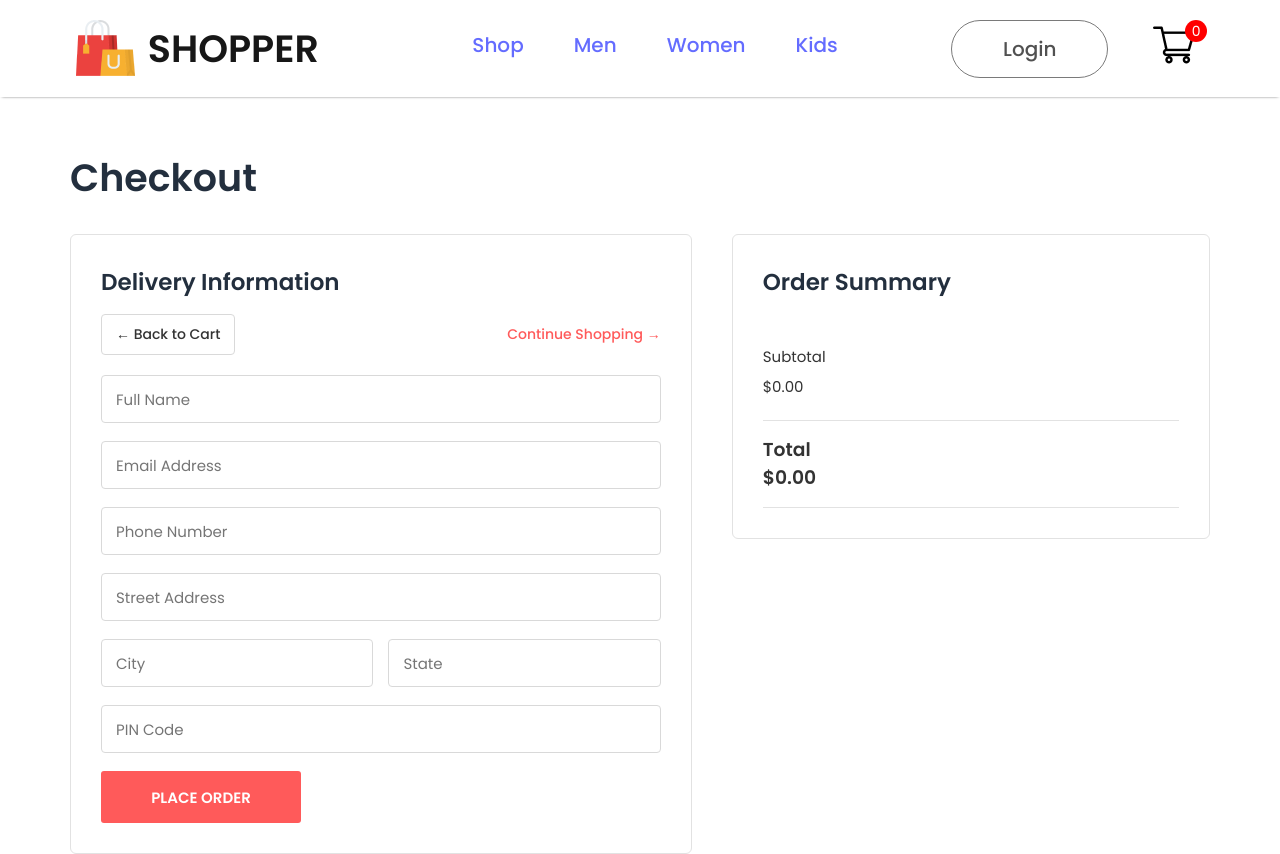
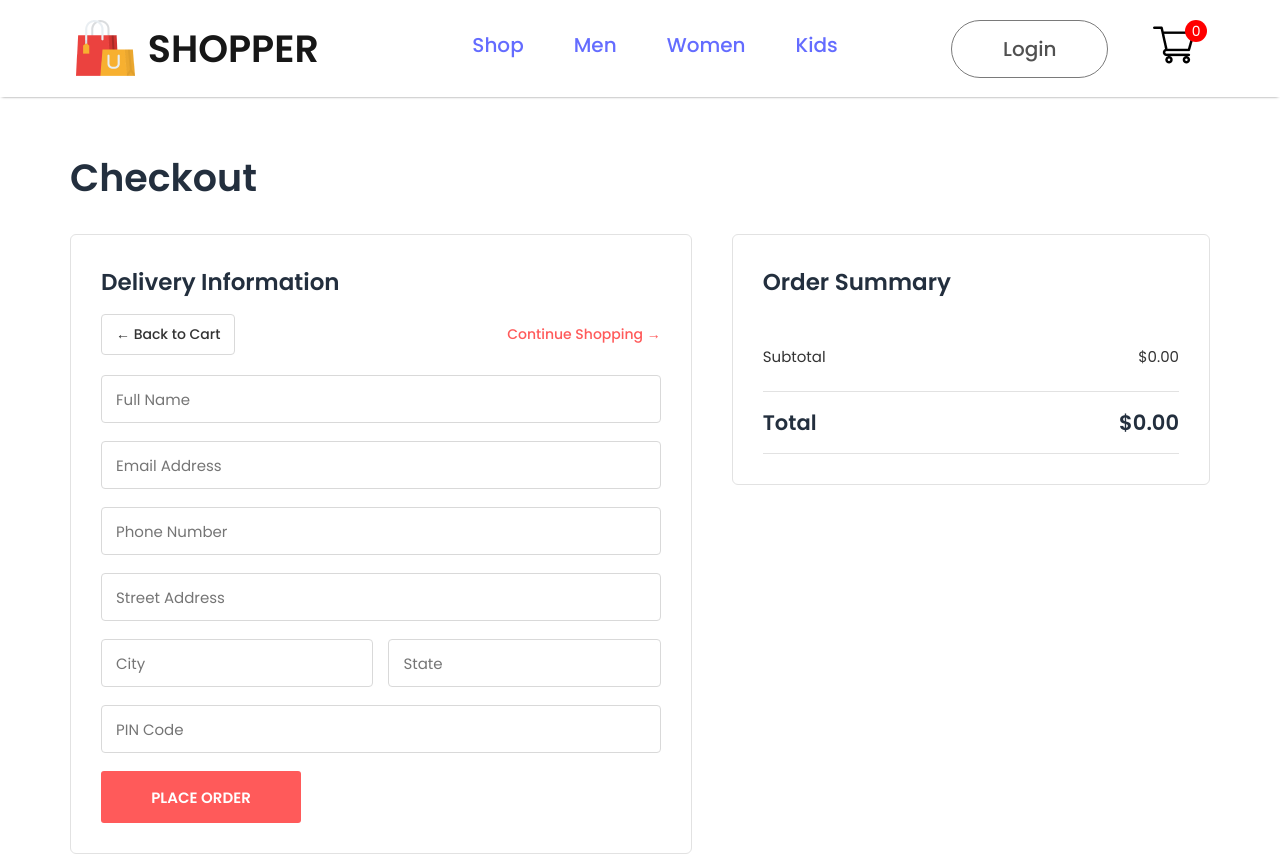
Before and after one commit to Irfanft12/ecommerce-shopper, a React (Vite) app: page /checkout in a window 1280 px wide. Shown: the top 854 px of the page. Built offline with nearby package versions, Linux system fonts and the light colour scheme.

Commit message:
Add styles for checkout total and discount
Added styles for checkout total row and final total.

```diff
--- a/src/pages/css/checkout.css
+++ b/src/pages/css/checkout.css
@@ -336,3 +336,28 @@
         width: 100%;
     }
 }
+
+/* Checkout price breakdown */
+.checkout-total-row {
+    display: flex;
+    justify-content: space-between;
+    align-items: center;
+    gap: 15px;
+    padding: 15px 0;
+    border-bottom: 1px solid #e2e2e2;
+}
+
+.checkout-total-row p {
+    margin: 0;
+    font-size: 15px;
+}
+
+.checkout-discount {
+    color: #218838;
+}
+
+.checkout-final-total h3 {
+    margin: 0;
+    font-size: 21px;
+    color: #232f3e;
+}
```
